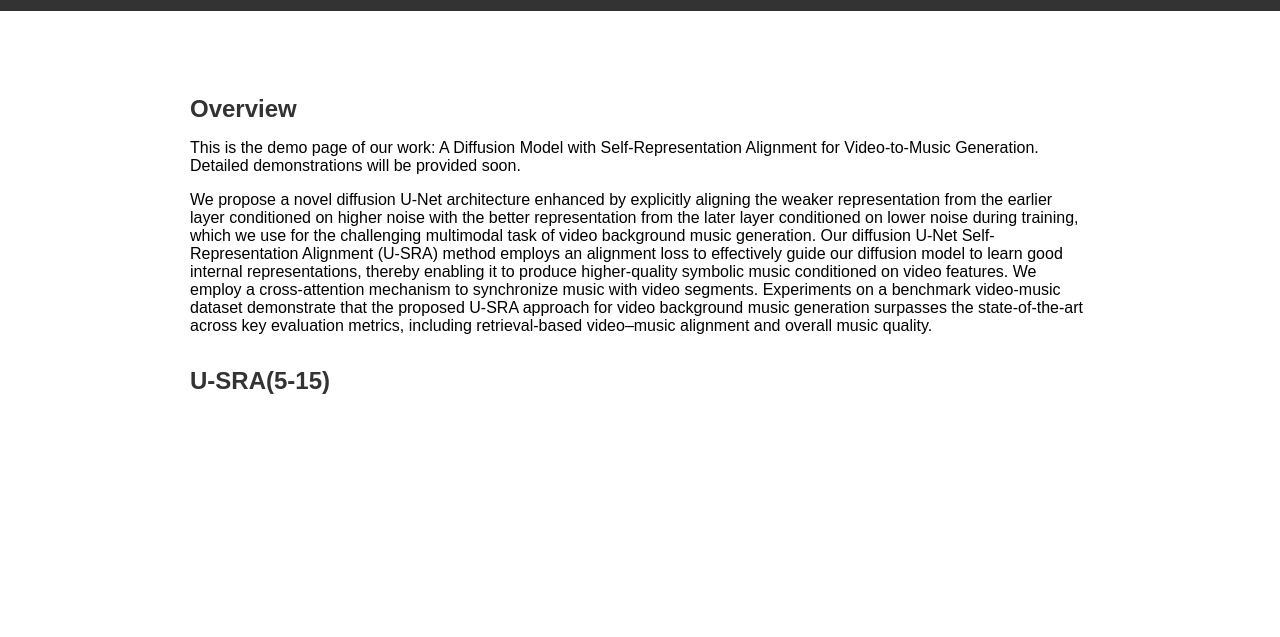
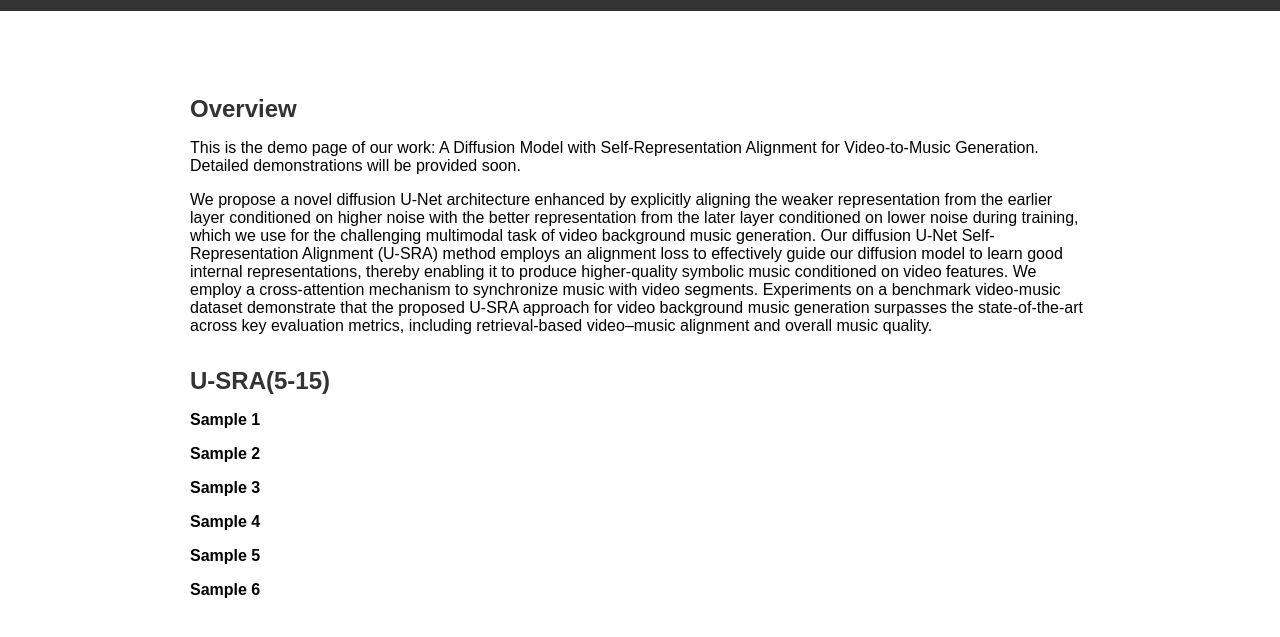
Before and after one commit to usramusic/usramusic.github.io, a plain HTML site: page index.html in a window 1280 px wide. Shown: the part 127-764 px from the top of the page. Drawn offline with Linux system fonts and the light colour scheme.

Commit message:
Update index.html

```diff
--- a/index.html
+++ b/index.html
@@ -451,7 +451,7 @@
 
          <section id="section1">
           <h2>U-SRA(5-15)</h2>
-            <!-- Sample 1 -->
+          <p><strong>Sample 1</strong></p>
           <midi-player
             src="./static/midi/001.mid"
             sound-font
@@ -462,7 +462,7 @@
             src="./static/midi/001.mid">
           </midi-visualizer>
 
-          <!-- Sample 2 -->
+          <p><strong>Sample 2</strong></p>
           <midi-player
             src="./static/midi/002.mid"
             sound-font
@@ -473,7 +473,7 @@
             src="./static/midi/002.mid">
           </midi-visualizer>
 
-          <!-- Sample 3 -->
+          <p><strong>Sample 3</strong></p>
           <midi-player
             src="./static/midi/003.mid"
             sound-font
@@ -484,7 +484,7 @@
             src="./static/midi/003.mid">
           </midi-visualizer>
 
-          <!-- Sample 4 -->
+          <p><strong>Sample 4</strong></p>
           <midi-player
             src="./static/midi/004.mid"
             sound-font
@@ -495,7 +495,7 @@
             src="./static/midi/004.mid">
           </midi-visualizer>
 
-          <!-- Sample 5 -->
+          <p><strong>Sample 5</strong></p>
           <midi-player
             src="./static/midi/005.mid"
             sound-font
@@ -506,7 +506,7 @@
             src="./static/midi/005.mid">
           </midi-visualizer>
 
-          <!-- Sample 6 -->
+          <p><strong>Sample 6</strong></p>
           <midi-player
             src="./static/midi/006.mid"
             sound-font
```
